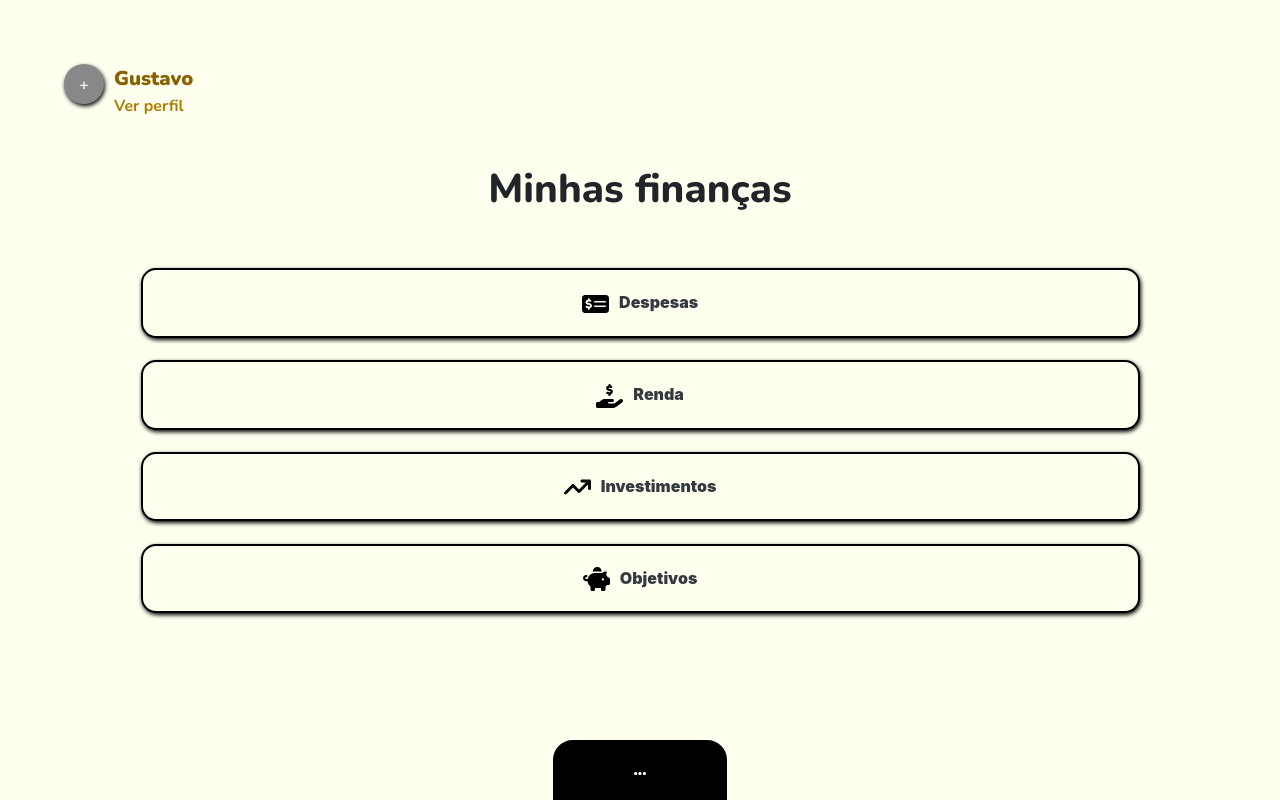
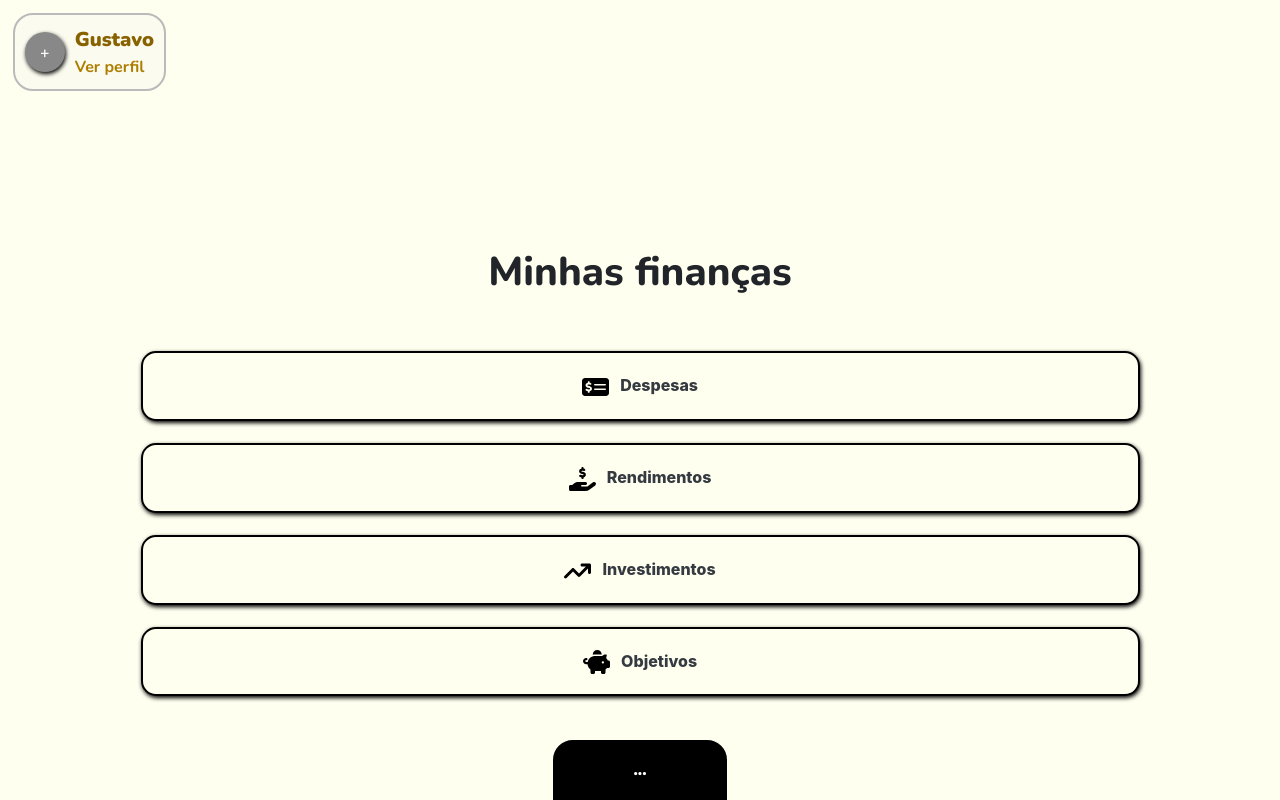
Before and after one commit to gustavoakira-sw/FIAP-Fintech, a plain HTML site: page pages/home.html in a window 1280 px wide. Drawn offline with nearby package versions, Linux system fonts and the light colour scheme.

Commit message:
added responsive layout

```diff
--- a/css/style.css
+++ b/css/style.css
@@ -64,6 +64,7 @@ form {
     filter: drop-shadow(1px 2px 2px #000);
     font-weight: 900;
     width: 90%;
+    max-height: fit-content;
 }
 
 .btn-outline-dark:hover {
@@ -72,7 +73,9 @@ form {
 }
 
 .btn-text {
-    margin-left: 7px;
+    margin-left: 8px;
+    font-family: 'Nunito' sans-serif;
+    font-weight: 800;
 }
 
 .nav {
@@ -80,6 +83,11 @@ form {
     left: 0;
     position: absolute;
     margin: 5%;
+    padding: 10px;
+
+    background-color: rgb(251, 251, 239);
+    border: 2px solid #bababa;
+    border-radius: 20px;
 }
 
 .menu {
@@ -177,3 +185,18 @@ a:active {
 .google {
     background-color: #4285F4;
 }
+
+@media screen and (orientation: landscape) {
+    .nav {
+        top: 0;
+        left: 0;
+        margin: 1%;
+        justify-content: space-between;
+        align-items: center;
+        flex-wrap: wrap;
+    }
+
+    h1 {
+        margin-top: 15%;
+    }
+}
--- a/pages/home.html
+++ b/pages/home.html
@@ -52,7 +52,7 @@
                     <!--! Font Awesome Free 6.4.0 by @fontawesome - https://fontawesome.com License - https://fontawesome.com/license (Commercial License) Copyright 2023 Fonticons, Inc. -->
                     <path fill="#000" d="M312 24V34.5c6.4 1.2 12.6 2.7 18.2 4.2c12.8 3.4 20.4 16.6 17 29.4s-16.6 20.4-29.4 17c-10.9-2.9-21.1-4.9-30.2-5c-7.3-.1-14.7 1.7-19.4 4.4c-2.1 1.3-3.1 2.4-3.5 3c-.3 .5-.7 1.2-.7 2.8c0 .3 0 .5 0 .6c.2 .2 .9 1.2 3.3 2.6c5.8 3.5 14.4 6.2 27.4 10.1l.9 .3 0 0c11.1 3.3 25.9 7.8 37.9 15.3c13.7 8.6 26.1 22.9 26.4 44.9c.3 22.5-11.4 38.9-26.7 48.5c-6.7 4.1-13.9 7-21.3 8.8V232c0 13.3-10.7 24-24 24s-24-10.7-24-24V220.6c-9.5-2.3-18.2-5.3-25.6-7.8c-2.1-.7-4.1-1.4-6-2c-12.6-4.2-19.4-17.8-15.2-30.4s17.8-19.4 30.4-15.2c2.6 .9 5 1.7 7.3 2.5c13.6 4.6 23.4 7.9 33.9 8.3c8 .3 15.1-1.6 19.2-4.1c1.9-1.2 2.8-2.2 3.2-2.9c.4-.6 .9-1.8 .8-4.1l0-.2c0-1 0-2.1-4-4.6c-5.7-3.6-14.3-6.4-27.1-10.3l-1.9-.6c-10.8-3.2-25-7.5-36.4-14.4c-13.5-8.1-26.5-22-26.6-44.1c-.1-22.9 12.9-38.6 27.7-47.4c6.4-3.8 13.3-6.4 20.2-8.2V24c0-13.3 10.7-24 24-24s24 10.7 24 24zM568.2 336.3c13.1 17.8 9.3 42.8-8.5 55.9L433.1 485.5c-23.4 17.2-51.6 26.5-80.7 26.5H192 32c-17.7 0-32-14.3-32-32V416c0-17.7 14.3-32 32-32H68.8l44.9-36c22.7-18.2 50.9-28 80-28H272h16 64c17.7 0 32 14.3 32 32s-14.3 32-32 32H288 272c-8.8 0-16 7.2-16 16s7.2 16 16 16H392.6l119.7-88.2c17.8-13.1 42.8-9.3 55.9 8.5zM193.6 384l0 0-.9 0c.3 0 .6 0 .9 0z"/>
                 </svg>
-                <span class="btn-text">Renda</span>
+                <span class="btn-text">Rendimentos</span>
             </button>
 
             <!-- Botão "Investimentos" -->
```
